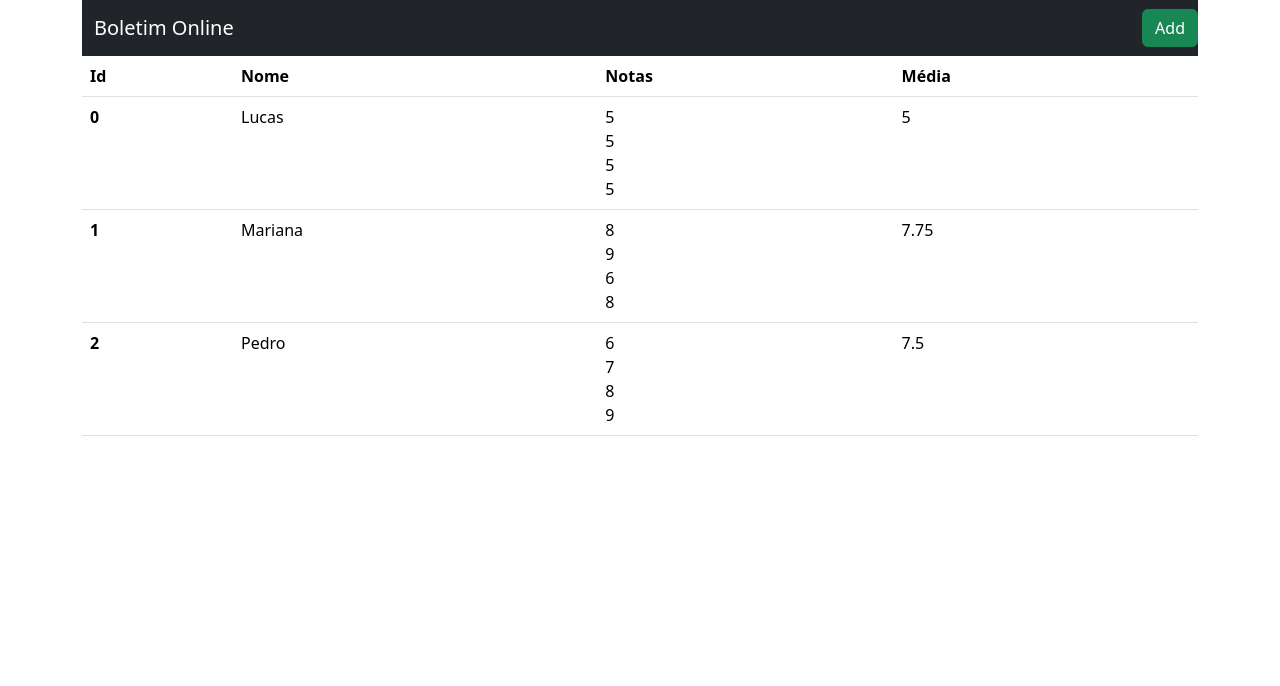
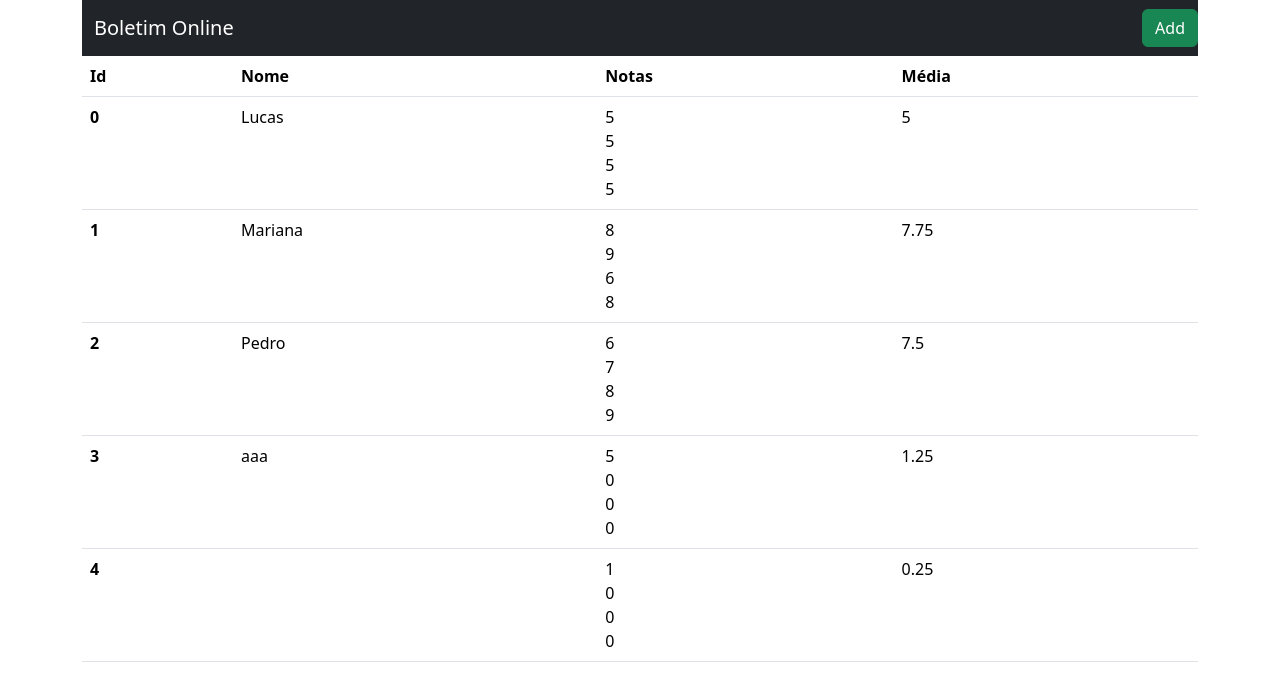
Before and after one commit to lucassdantas/boletim_crud_angular, an Angular app: page /student/home in a window 1280 px wide. Shown: the top 686 px of the page. Built offline with nearby package versions, Linux system fonts and the light colour scheme; data requests are answered from the project's data file.

Commit message:
adding media by notes result

```diff
--- a/db.json
+++ b/db.json
@@ -3,20 +3,57 @@
     {
       "id": 0,
       "name": "Lucas",
-            "notes": [5, 5, 5, 5],
+      "notes": [
+        5,
+        5,
+        5,
+        5
+      ],
       "media": 0
     },
     {
       "id": 1,
       "name": "Mariana",
-            "notes": [8, 9, 6, 8],
+      "notes": [
+        8,
+        9,
+        6,
+        8
+      ],
       "media": 0
     },
     {
       "id": 2,
       "name": "Pedro",
-            "notes": [6, 7, 8, 9],
+      "notes": [
+        6,
+        7,
+        8,
+        9
+      ],
       "media": 0
+    },
+    {
+      "id": 3,
+      "name": "aaa",
+      "notes": [
+        "5",
+        0,
+        0,
+        0
+      ],
+      "media": "5"
+    },
+    {
+      "id": 4,
+      "name": "",
+      "notes": [
+        "1",
+        0,
+        0,
+        0
+      ],
+      "media": "0"
     }
   ]
 }
--- a/src/app/student/create/create.component.html
+++ b/src/app/student/create/create.component.html
@@ -3,16 +3,16 @@
     <form>
         <div class="mb-3">
             <label for="name" class="form-label"></label>
-            <input type="text" name="name" id="nameInput" class="form-control">
+            <input type="text" name="name" id="nameInput" [(ngModel)] = "formData.name" class="form-control">
         </div>
         <div class="mb-3">
             <label for="note" class="form-label"></label>
-            <input type="text" name="note" id="noteInput" class="form-control">
+            <input type="text" name="note" id="noteInput" [(ngModel)] = "formData.notes[0]" class="form-control">
         </div>
-        <div class="mb-3">
+        <!-- <div class="mb-3">
             <label for="media" class="form-label"></label>
-            <input type="text" name="media" id="mediaInput" class="form-control">
-        </div>
-        <button type="button" class="btn btn-primary">Adicionar</button>
+            <input type="text" name="media" id="mediaInput" [(ngModel)] = "formData.media" class="form-control">
+        </div> -->
+        <button type="button" (click)='create()' class="btn btn-primary">Adicionar</button>
     </form>
 </div>
--- a/src/app/student/create/create.component.ts
+++ b/src/app/student/create/create.component.ts
@@ -1,4 +1,7 @@
 import { Component } from '@angular/core';
+import { StudentService } from '../student.service';
+import {Student} from '../student'
+import { Router } from '@angular/router';
 
 @Component({
   selector: 'app-create',
@@ -6,5 +9,20 @@ import { Component } from '@angular/core';
   styleUrls: ['./create.component.css']
 })
 export class CreateComponent {
+  constructor(private studentsService: StudentService, private router: Router){}
+  formData: Student = {
+    id:0,
+    name: '',
+    notes: [0,0,0,0],
+    //media: 0
+  }
 
+  create(){
+    this.studentsService.create(this.formData).subscribe({
+      next:data => {
+        this.router.navigate(['/student/home'])
+      },
+      error: e => console.log(e)
+    })
+  }
 }
--- a/src/app/student/home/home.component.html
+++ b/src/app/student/home/home.component.html
@@ -9,14 +9,14 @@
             </tr>
         </thead>
         <tbody>
-            <tr *ngFor="let student of allStudents">
+            <tr *ngFor="let student of allStudents; let i = index">
                 <th scope='row'>{{student.id}}</th>
                 <td>{{student.name}}</td>
                 <td>
                     <div *ngFor="let note of student.notes" class="studentNotes">{{note}}
                     </div>
                 </td>
-                <td>{{student.media}}</td>
+                <td>{{media[i]}}</td>
             </tr>
         </tbody>
     </table>
--- a/src/app/student/home/home.component.ts
+++ b/src/app/student/home/home.component.ts
@@ -7,18 +7,18 @@ import { StudentService } from '../student.service';
   styleUrls: ['./home.component.css']
 })
 export class HomeComponent implements OnInit{
-
+  media:number[] = []
   allStudents: Student[] = [];
-
   constructor(private studentService: StudentService){}
 
   ngOnInit(): void {
       this.studentService.getAll().subscribe(data => {
         this.allStudents = data
 
-        this.allStudents.forEach(student => {
-          const sum = student.notes.reduce((acc, note) => acc + note, 0);
-          student.media = sum / student.notes.length;
+        this.allStudents.forEach((student, i) => {
+          let sum = 0
+          student.notes.forEach(note => sum += Number(note));
+          this.media[i] = sum / student.notes.length;
         });
       })
 
--- a/src/app/student/student.module.ts
+++ b/src/app/student/student.module.ts
@@ -6,6 +6,7 @@ import { HomeComponent } from './home/home.component';
 import { CreateComponent } from './create/create.component';
 import { EditComponent } from './edit/edit.component';
 
+import { FormsModule } from '@angular/forms';
 
 @NgModule({
   declarations: [
@@ -15,7 +16,8 @@ import { EditComponent } from './edit/edit.component';
   ],
   imports: [
     CommonModule,
-    StudentRoutingModule
+    StudentRoutingModule,
+    FormsModule
   ]
 })
 export class StudentModule { }
--- a/src/app/student/student.service.ts
+++ b/src/app/student/student.service.ts
@@ -12,4 +12,8 @@ export class StudentService {
   getAll(){
     return this.httpClient.get<Student[]>('http://localhost:3000/students')
   }
+
+  create(data: Student){
+    return this.httpClient.post('http://localhost:3000/students', data)
+  }
 }
--- a/src/app/student/student.ts
+++ b/src/app/student/student.ts
@@ -2,5 +2,5 @@ export interface Student {
     id:number,
     name:string,
     notes:number[],
-    media:number
+    //media:number
 }
```
Lines whose indentation alone changed are shown as unchanged.
